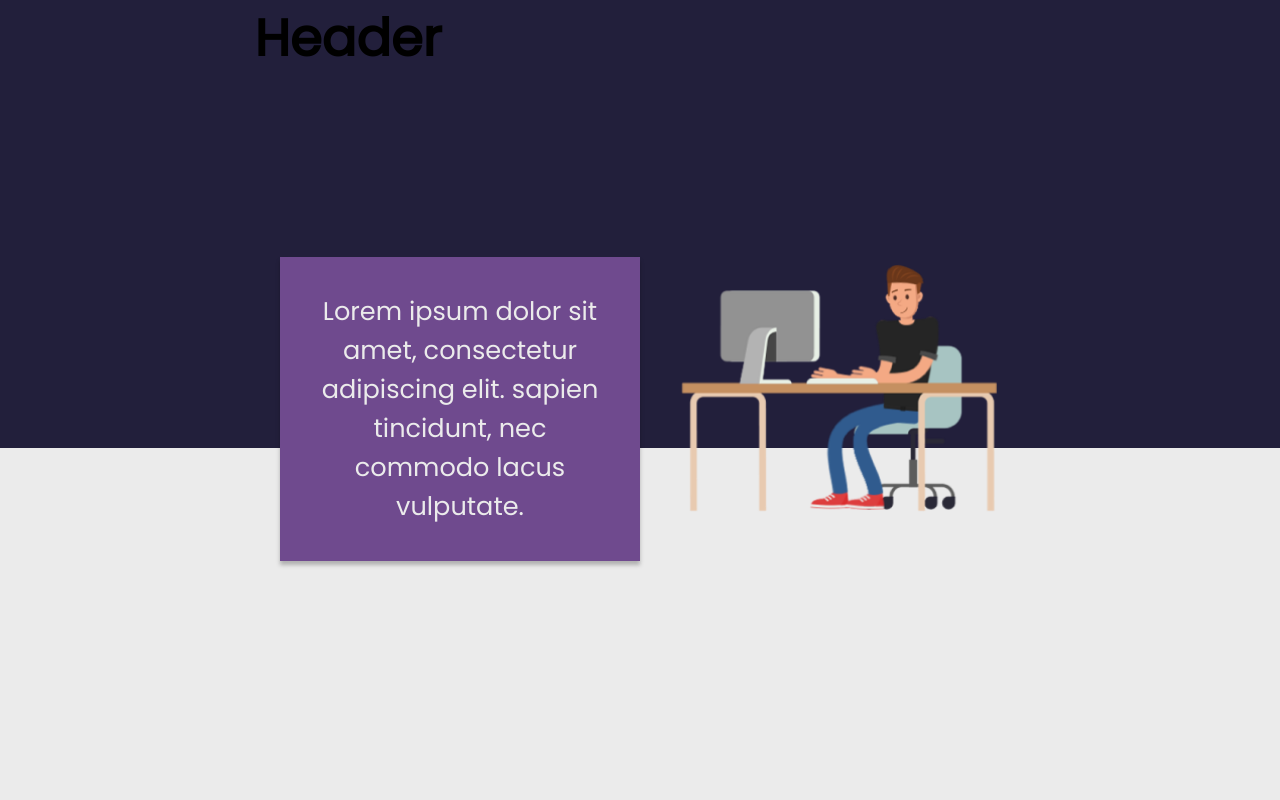
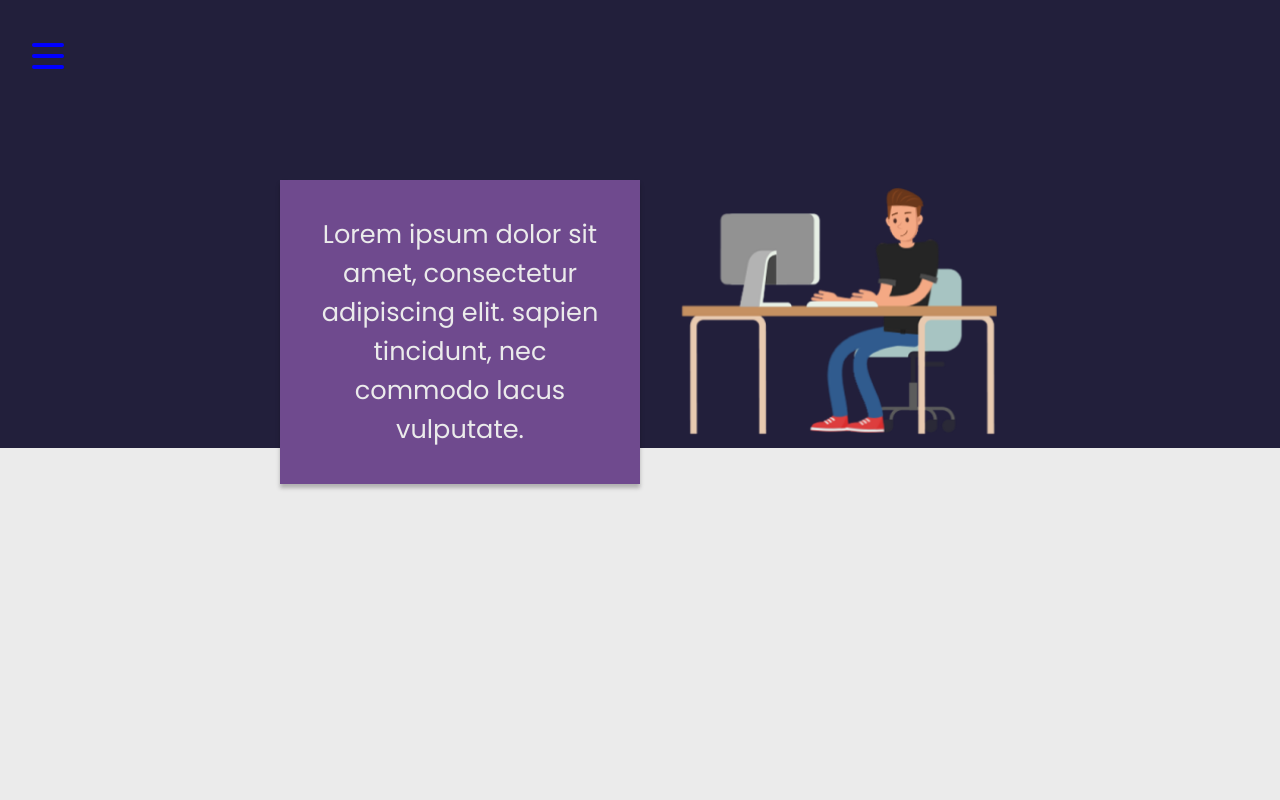
Before and after one commit to NearMaick/jooj, a React (Create React App) app: page / in a window 1280 px wide. Shown: the top 800 px of the page. Built offline with nearby package versions, Linux system fonts and the light colour scheme.

Commit message:
chore(web): burguer #2

```diff
--- /dev/null
+++ b/src/components/BurguerMenu/Burguer/index.tsx
@@ -0,0 +1,17 @@
+import React from 'react';
+
+import { StyledBurger } from './styles';
+
+import { ToggleOpenModalProps } from '../index';
+
+const Burger: React.FC<ToggleOpenModalProps> = ({ open, setOpen }) => {
+  return (
+    <StyledBurger open={open} onClick={() => setOpen && setOpen(!open)}>
+      <div />
+      <div />
+      <div />
+    </StyledBurger>
+  )
+}
+
+export default Burger;
--- /dev/null
+++ b/src/components/BurguerMenu/Burguer/styles.ts
@@ -0,0 +1,45 @@
+import styled from 'styled-components';
+import { ToggleOpenModalProps } from '../index';
+
+export const StyledBurger = styled.button<ToggleOpenModalProps>`
+  position: absolute;
+  top: 5%;
+  left: 2rem;
+  display: flex;
+  flex-direction: column;
+  justify-content: space-around;
+  width: 2rem;
+  height: 2rem;
+  background: transparent;
+  border: none;
+  cursor: pointer;
+  padding: 0;
+  z-index: 10;
+
+  &:focus {
+    outline: none;
+  }
+
+  div {
+    width: 2rem;
+    height: 0.25rem;
+    background: ${({ open }) => open ? '#0D0C1D' : '#00f'};
+    border-radius: 10px;
+    transition: all 0.3s linear;
+    position: relative;
+    transform-origin: 1px;
+
+    :first-child {
+      transform: ${({ open }) => open ? 'rotate(45deg)' : 'rotate(0)'};
+    }
+
+    :nth-child(2) {
+      opacity: ${({ open }) => open ? '0' : '1'};
+      transform: ${({ open }) => open ? 'translateX(20px)' : 'translateX(0)'};
+    }
+
+    :nth-child(3) {
+      transform: ${({ open }) => open ? 'rotate(-45deg)' : 'rotate(0)'};
+    }
+  }
+`
--- /dev/null
+++ b/src/components/BurguerMenu/Menu/index.tsx
@@ -0,0 +1,25 @@
+import React from 'react';
+
+import { ToggleOpenModalProps } from '../index';
+import { StyledMenu } from './styles';
+
+const Menu: React.FC<ToggleOpenModalProps> = ({ open }) => {
+  return (
+    <StyledMenu open={open}>
+      <a href="/">
+        <span role="img" aria-label="about us">💁🏻‍♂️</span>
+        About us
+      </a>
+      <a href="/">
+        <span role="img" aria-label="price">💸</span>
+        Pricing
+        </a>
+      <a href="/">
+        <span role="img" aria-label="contact">📩</span>
+        Contact
+        </a>
+    </StyledMenu>
+  )
+}
+
+export default Menu;
--- /dev/null
+++ b/src/components/BurguerMenu/Menu/styles.ts
@@ -0,0 +1,42 @@
+import styled from 'styled-components';
+
+import { ToggleOpenModalProps } from '../index';
+
+export const StyledMenu = styled.nav<ToggleOpenModalProps>`
+  display: flex;
+  flex-direction: column;
+  justify-content: center;
+  background: #EFFFFA;
+  transform: ${({ open }) => open ? 'translateX(0)' : 'translateX(-100%)'};
+  height: 100vh;
+  text-align: left;
+  padding: 2rem;
+  position: absolute;
+  top: 0;
+  left: 0;
+  transition: transform 0.3s ease-in-out;
+
+  @media (max-width: 576px) {
+      width: 100%;
+    }
+
+  a {
+    font-size: 2rem;
+    text-transform: uppercase;
+    padding: 2rem 0;
+    font-weight: bold;
+    letter-spacing: 0.5rem;
+    color: #0D0C1D;
+    text-decoration: none;
+    transition: color 0.3s linear;
+
+    @media (max-width: 576px) {
+      font-size: 1.5rem;
+      text-align: center;
+    }
+
+    &:hover {
+      color: #343078;
+    }
+  }
+`
--- /dev/null
+++ b/src/components/BurguerMenu/index.tsx
@@ -0,0 +1,39 @@
+import React, { AnchorHTMLAttributes, useCallback, useRef, useState } from 'react';
+
+import Burguer from './Burguer';
+import Menu from './Menu';
+
+export type ToggleOpenModalProps = AnchorHTMLAttributes<HTMLAnchorElement> & {
+  open?: boolean;
+  setOpen?: (open: true | false) => void;
+}
+
+const MenuBurguer : React.FC<ToggleOpenModalProps> = () => {
+  const [isOpen, setIsOpen] = useState(false);
+
+  const useOnClickOutside =  useCallback(( ref, handler ) => {
+    const listener = (event: any) => {
+      if (!ref.current || ref.current.contains(event.target)) {
+        return;
+      }
+      handler(event);
+    };
+    document.addEventListener('mousedown', listener);
+
+    return () => {
+      document.removeEventListener('mousedown', listener);
+    };
+  }, []);
+
+  const node = useRef(null);
+  useOnClickOutside(node, () => setIsOpen(false));
+
+  return (
+      <div ref={node}>
+        <Burguer open={isOpen} setOpen={setIsOpen} />
+        <Menu open={isOpen} setOpen={setIsOpen} />
+      </div>
+  )
+}
+
+export default MenuBurguer;
--- a/src/pages/Index/index.tsx
+++ b/src/pages/Index/index.tsx
@@ -11,12 +11,12 @@ import DevImage from '../../assets/DevImage.png';
 import PcImage from '../../assets/PcImage.png';
 
 import Footer from '../../components/Footer';
+import MenuBurguer from '../../components/BurguerMenu';
 
 function Index() {
   return (
     <Container>
-      {/* Parei no header */}
-      <h1>Header</h1>
+      <MenuBurguer />
       <Content>
         <WelcomeContainer>
           <p>
```
